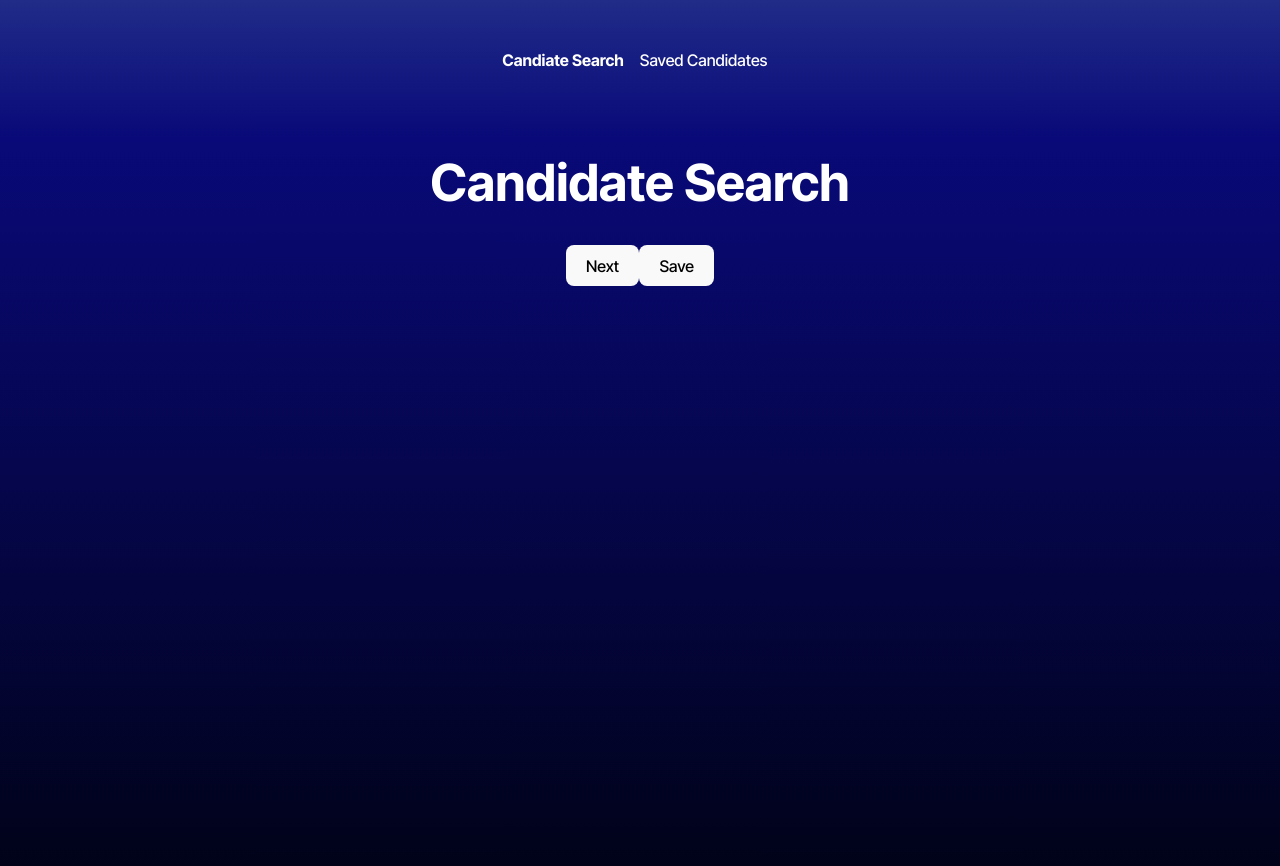
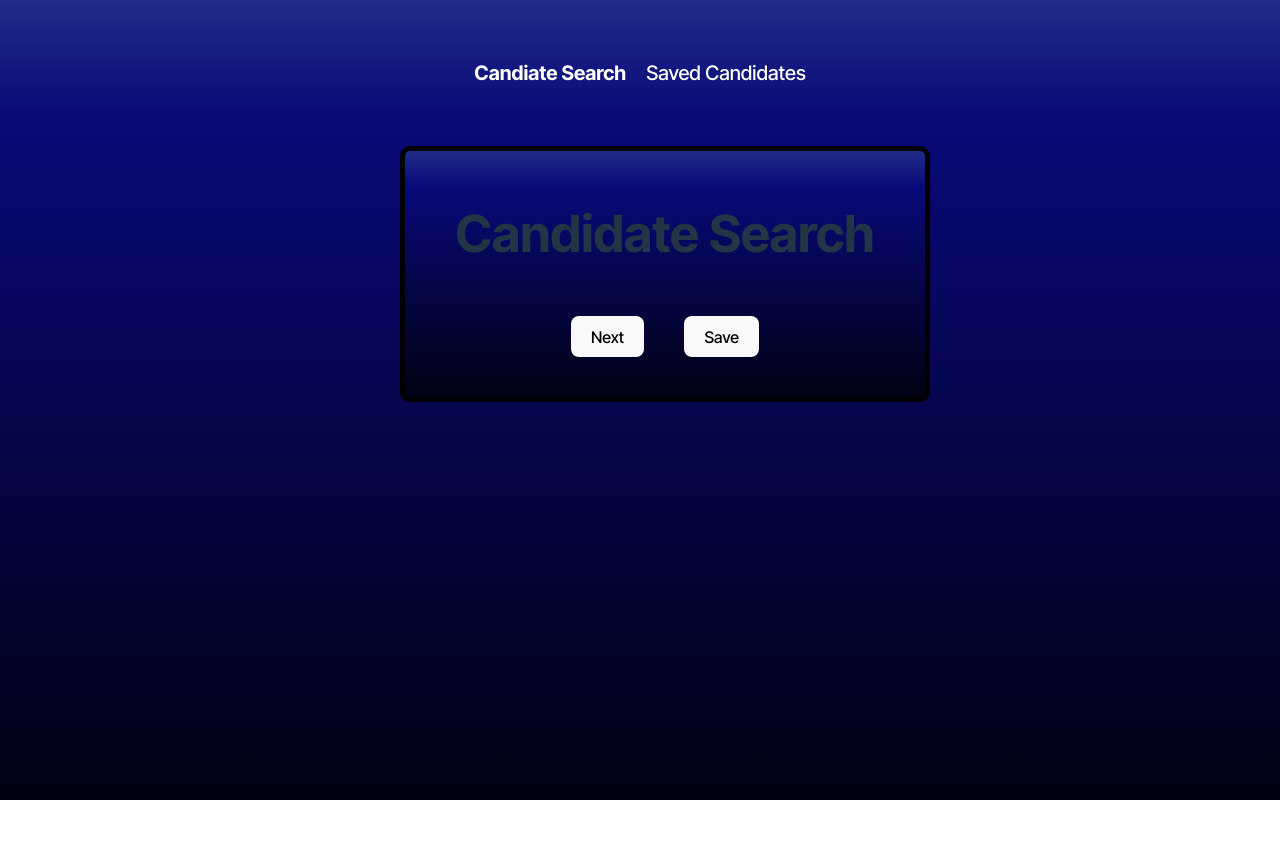
Before and after one commit to gilmerperez/candidate-search, a React (Vite) app: page / in a window 1280 px wide. Shown: the top 866 px of the page. After the commit the page ends 800 px from the top, so only its background shows below. Built offline with nearby package versions, Linux system fonts and the light colour scheme; no server answers.

Commit message:
Added better styling to search and saved table

```diff
--- a/src/components/Nav.tsx
+++ b/src/components/Nav.tsx
@@ -5,7 +5,7 @@ const Nav = () => {
 
   // TODO: Add necessary code to display the navigation bar and link between the pages
   return (
-    <nav className="nav nav-pills justify-content-center p-3 bg-light">
+    <nav className="nav nav-pills nav-bar">
       <ul className="nav nav-pills">
         <li className="nav-item"><Link to="/" className={currentPage === "/" ? "nav-link active" : "nav-link"}>Candiate Search</Link></li>
         <li className="nav-item"><Link to="/SavedCandidates" className={currentPage === "/SavedCandidates" ? "nav-link active" : "nav-link"}>Saved Candidates</Link></li>
--- a/src/index.css
+++ b/src/index.css
@@ -53,6 +53,7 @@ button {
   background-color: #1a1a1a;
   cursor: pointer;
   transition: border-color 0.25s;
+  margin: 20px;
 }
 button:hover {
   border-color: #646cff;
@@ -76,12 +77,20 @@ button:focus-visible {
 }
 
 main {
-  color: #fff;
+  background: linear-gradient(
+    180deg,
+    rgb(32, 44, 136) 0%,
+    rgba(9, 9, 121, 1) 15%,
+    rgba(0, 2, 18, 1) 100%
+  );
   width: 100%;
-  min-height: 100vh;
+  /* min-height: 100vh; */
   display: flex;
   flex-direction: column;
   align-items: center;
+  border: 5px solid black;
+  border-radius: 10px;
+  padding: 20px;
 }
 
 tr {
@@ -96,13 +105,15 @@ tbody tr:nth-child(odd) {
 
 .nav {
   display: flex;
-  justify-content: flex-start;
+  align-items: center;
+  justify-content: center;
   padding: 1em 2em;
 }
 
 .nav-item {
-  padding: 0 0.5rem;
+  padding: 10px;
   list-style: none;
+  font-size: 20px;
 }
 
 .nav-link {
@@ -118,3 +129,24 @@ tbody tr:nth-child(odd) {
   width: 80vw;
   table-layout: fixed;
 }
+
+th, td {
+  padding: 1rem 1.5rem;
+}
+
+
+
+h2, h3, p, a {
+  font-weight: 500;
+}
+
+div {
+  text-align: center;
+}
+
+section {
+  display: flex;
+  justify-content: center;
+  align-items: center;
+  height: 100vh;
+}
```
